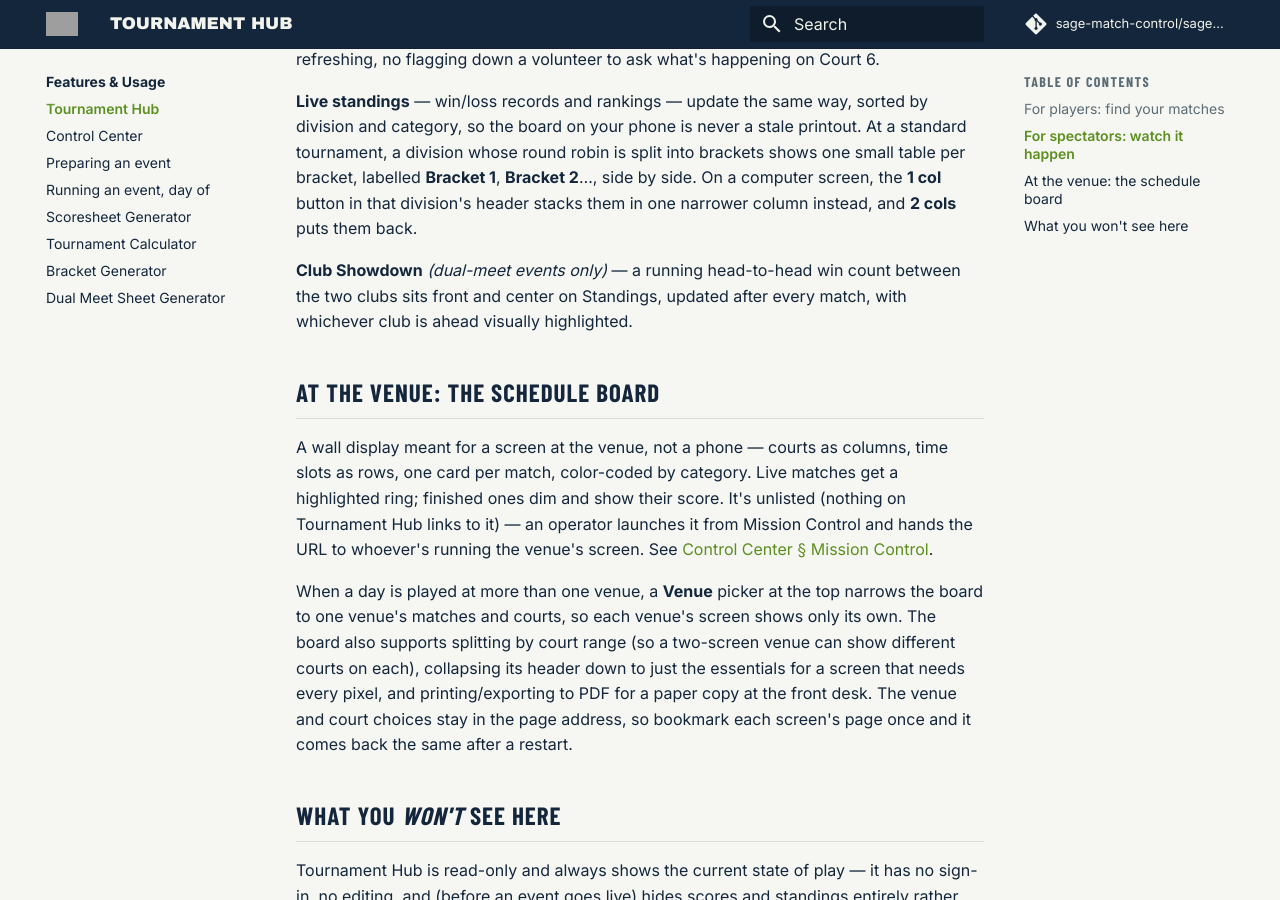
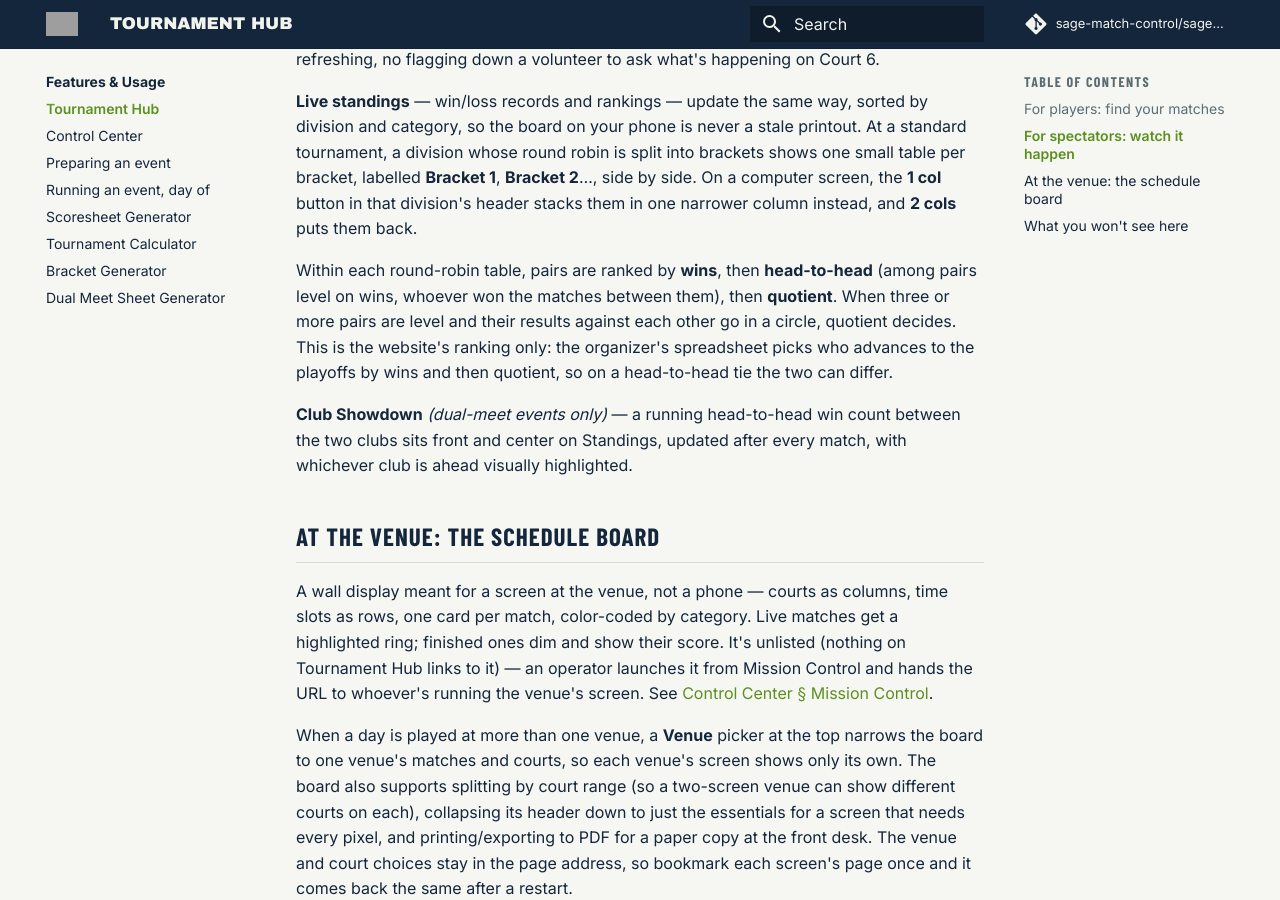
Before and after one commit to sage-match-control/sage-docs, an MkDocs documentation site: the page built from docs/features/tournament-hub.md, in a window 1280 px wide and 900 px high, scrolled down 821 px. Built offline with MkDocs 1.6.1 and Material for MkDocs 9.7.7, drawn with Linux system fonts in a browser that asks for light colours; comment, search, counter and statistics services are not loaded.

Commit message:
Add head to head condition in standings

```diff
--- a/docs/features/tournament-hub.md
+++ b/docs/features/tournament-hub.md
@@ -34,6 +34,14 @@ into brackets shows one small table per bracket, labelled **Bracket 1**,
 that division's header stacks them in one narrower column instead, and
 **2 cols** puts them back.
 
+Within each round-robin table, pairs are ranked by **wins**, then
+**head-to-head** (among pairs level on wins, whoever won the matches
+between them), then **quotient**. When three or more pairs are level and
+their results against each other go in a circle, quotient decides. This is
+the website's ranking only: the organizer's spreadsheet picks who advances
+to the playoffs by wins and then quotient, so on a head-to-head tie the
+two can differ.
+
 **Club Showdown** *(dual-meet events only)* — a running head-to-head win
 count between the two clubs sits front and center on Standings, updated
 after every match, with whichever club is ahead visually highlighted.
```
Also changed, not shown: docs/features/control-center.md (+6 -0 lines), docs/technical/named-function-library.md (+1 -1 lines).
